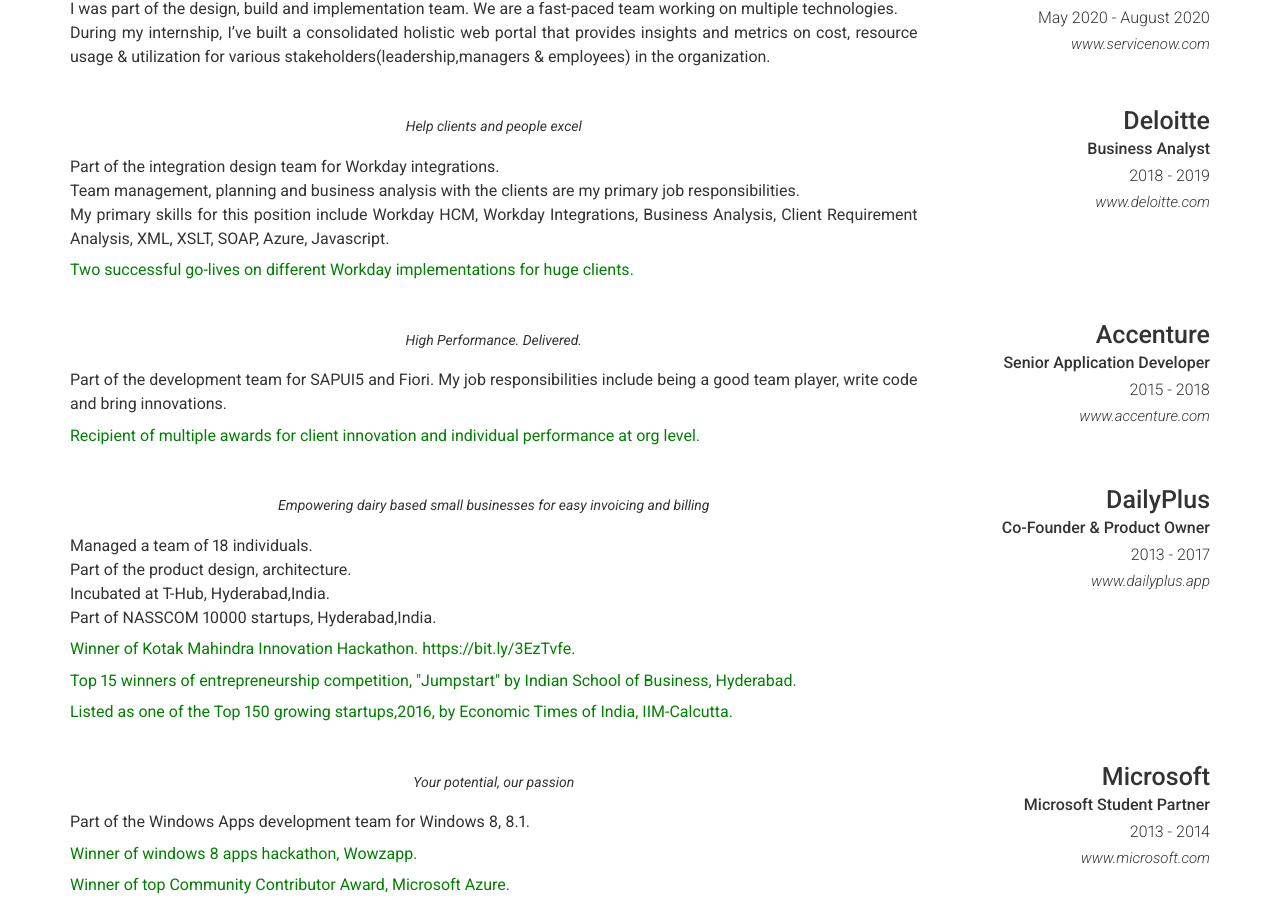
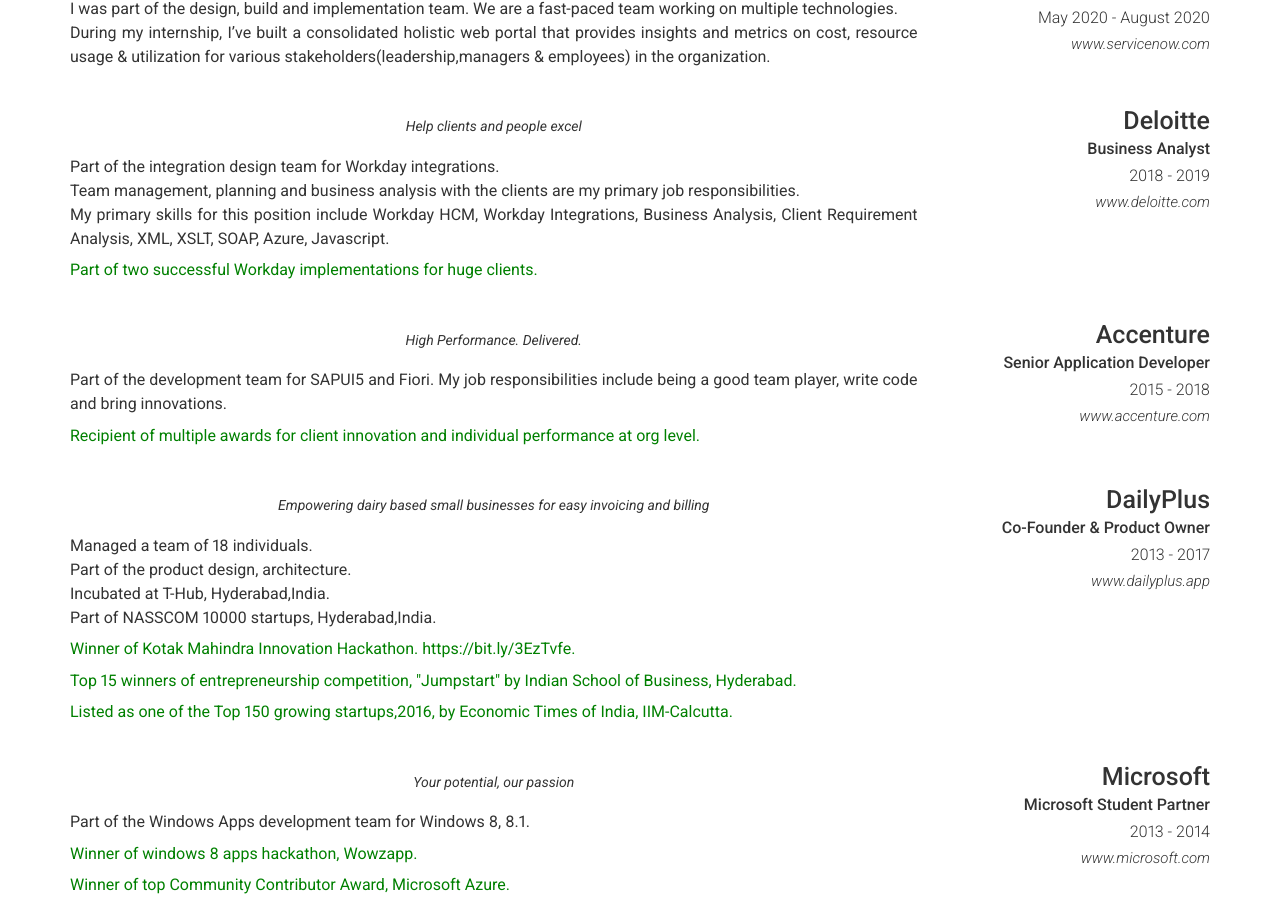
Before and after one commit to medhachaitanya/medhachaitanya.github.io, a Jekyll site: the page built from index.md, in a window 1280 px wide and 900 px high, scrolled down 1220 px. Built offline with Jekyll 4.4.1, drawn with Linux system fonts in a browser that asks for light colours; nearby versions of some CDN libraries.

Commit message:
Update _config.yml

```diff
--- a/_config.yml
+++ b/_config.yml
@@ -138,7 +138,7 @@
           Team management, planning and business analysis with the clients are my primary job responsibilities.
           <br/>
           My primary skills for this position include Workday HCM, Workday Integrations, Business Analysis, Client Requirement Analysis, XML, XSLT, SOAP, Azure, Javascript.
-          <p style='color:green'>Two successful go-lives on different Workday implementations for huge clients. </p>
+          <p style='color:green'>Part of two successful Workday implementations for huge clients. </p>
 
 
 
```
